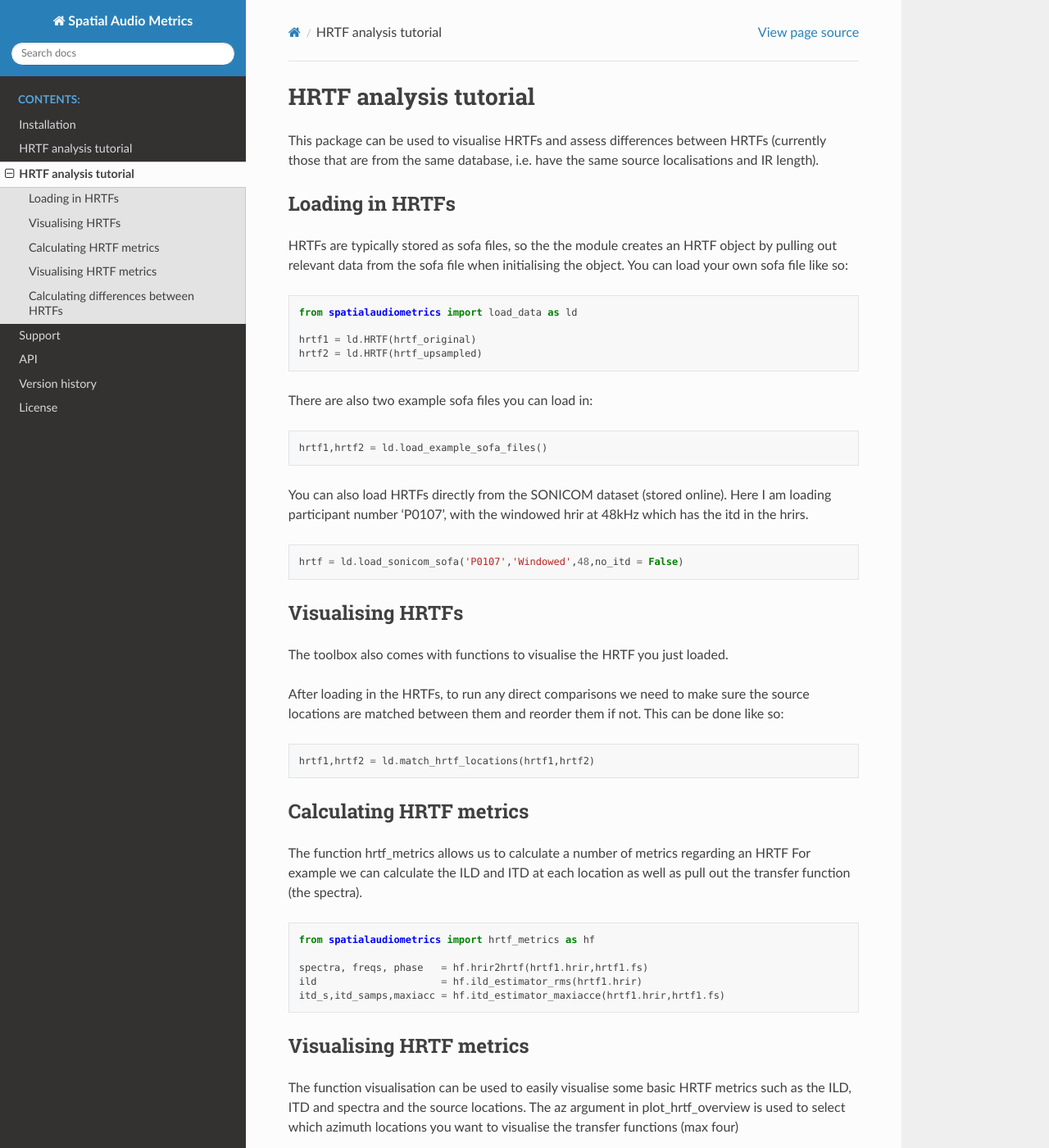
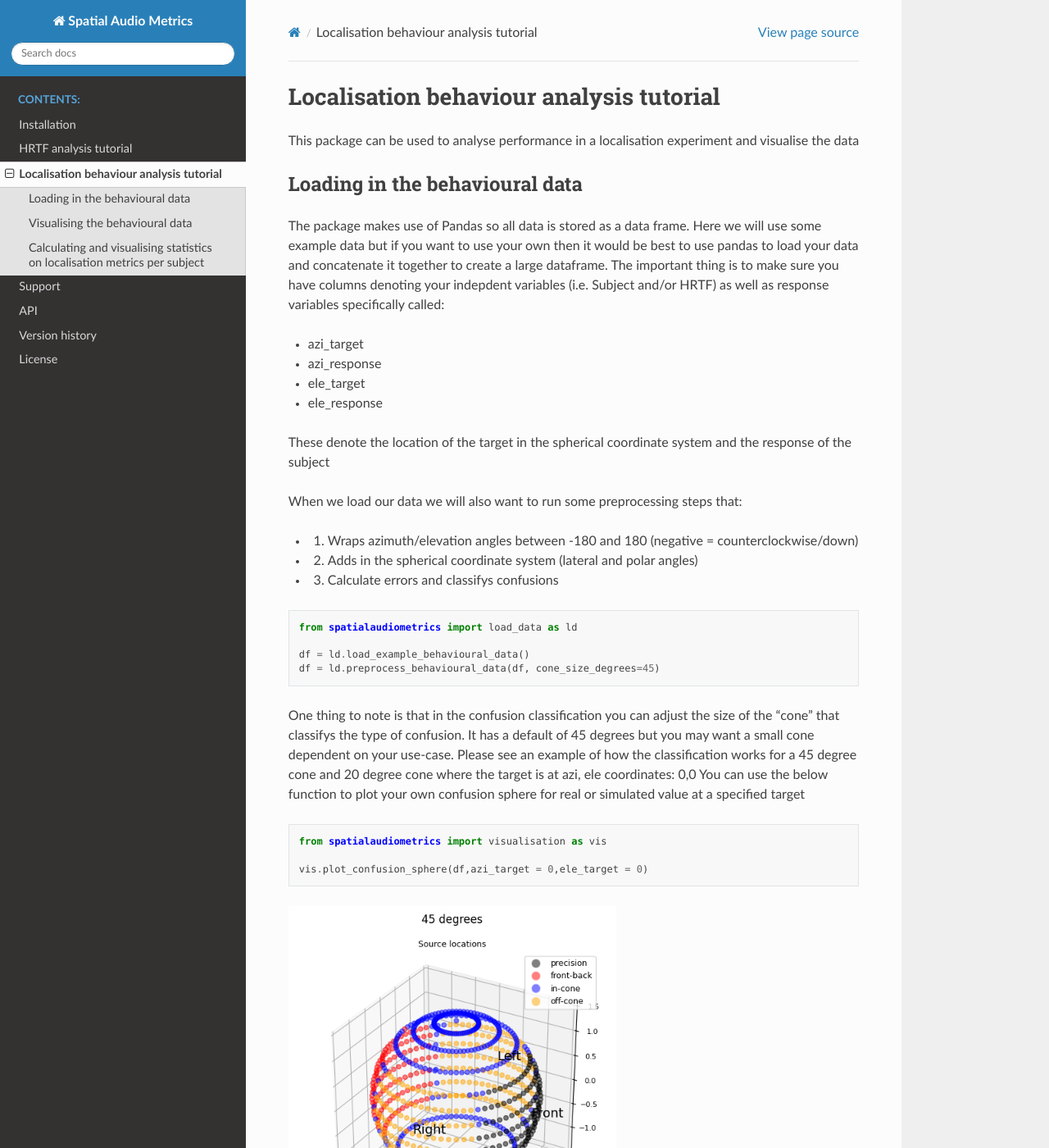
Before and after one commit to Katarina-Poole/Spatial-Audio-Metrics, a Sphinx documentation site: the page built from docs/perception_tutorial.rst, in a window 1280 px wide and 1400 px high. Shown: the whole window at 82% size. Built offline with Sphinx 7.4.7 and the Read the Docs theme 3.1.0, drawn with Linux system fonts in a browser that asks for light colours; some of the changed text lies outside the part shown.

Commit message:
Added in perception analysis tutorial

```diff
--- a/docs/perception_tutorial.rst
+++ b/docs/perception_tutorial.rst
@@ -1,82 +1,116 @@
-HRTF analysis tutorial
+Localisation behaviour analysis tutorial
 =================================================
 
-This package can be used to visualise HRTFs and assess differences between HRTFs (currently those that are from the same database, i.e. have the same source localisations and IR length).
+This package can be used to analyse performance in a localisation experiment and visualise the data
 
-Loading in HRTFs
-----------------------
+Loading in the behavioural data
+----------------------------------
 
-HRTFs are typically stored as sofa files, so the the module creates an HRTF object by pulling out relevant data from the sofa file when initialising the object. You can load your own sofa file like so:
+The package makes use of Pandas so all data is stored as a data frame. Here we will use some example data but if you want to use your own then it would be best to use pandas to load your data and concatenate it together to create a large dataframe.
+The important thing is to make sure you have columns denoting your indepdent variables (i.e. Subject and/or HRTF) as well as response variables specifically called:
+
+- azi_target
+- azi_response
+- ele_target
+- ele_response
+
+These denote the location of the target in the spherical coordinate system and the response of the subject
+
+When we load our data we will also want to run some preprocessing steps that:
+
+- 1. Wraps azimuth/elevation angles between -180 and 180 (negative = counterclockwise/down)
+- 2. Adds in the spherical coordinate system (lateral and polar angles)
+- 3. Calculate errors and classifys confusions
 
 .. code-block:: python
 
     from spatialaudiometrics import load_data as ld
 
-    hrtf1 = ld.HRTF(hrtf_original)
-    hrtf2 = ld.HRTF(hrtf_upsampled)
-
-There are also two example sofa files you can load in:
-
-.. code-block:: python
-
-    hrtf1,hrtf2 = ld.load_example_sofa_files()
-
-You can also load HRTFs directly from the SONICOM dataset (stored online). Here I am loading participant number 'P0107', with the windowed hrir at 48kHz which has the itd in the hrirs.
-
-.. code-block:: python
-
-    hrtf = ld.load_sonicom_sofa('P0107','Windowed',48,no_itd = False)
-
-Visualising HRTFs
------------------------------------------
-The toolbox also comes with functions to visualise the HRTF you just loaded.
+    df = ld.load_example_behavioural_data()
+    df = ld.preprocess_behavioural_data(df, cone_size_degrees=45)
 
 
-
-After loading in the HRTFs, to run any direct comparisons we need to make sure the source locations are matched between them and reorder them if not. This can be done like so:
-
-.. code-block:: python
-
-    hrtf1,hrtf2 = ld.match_hrtf_locations(hrtf1,hrtf2)
-
-Calculating HRTF metrics
------------------------------------------
-The function hrtf_metrics allows us to calculate a number of metrics regarding an HRTF
-For example we can calculate the ILD and ITD at each location as well as pull out the transfer function (the spectra).
-
-.. code-block:: python
-
-    from spatialaudiometrics import hrtf_metrics as hf
-
-    spectra, freqs, phase   = hf.hrir2hrtf(hrtf1.hrir,hrtf1.fs)
-    ild                     = hf.ild_estimator_rms(hrtf1.hrir)
-    itd_s,itd_samps,maxiacc = hf.itd_estimator_maxiacce(hrtf1.hrir,hrtf1.fs)
-
-
-Visualising HRTF metrics
------------------------------------------
-The function visualisation can be used to easily visualise some basic HRTF metrics such as the ILD, ITD and spectra and the source locations. The az argument in plot_hrtf_overview is used to select which azimuth locations you want to visualise the transfer functions (max four)
+One thing to note is that in the confusion classification you can adjust the size of the "cone" that classifys the type of confusion. It has a default of 45 degrees but you may want a small cone dependent on your use-case.
+Please see an example of how the classification works for a 45 degree cone and 20 degree cone where the target is at azi, ele coordinates: 0,0
+You can use the below function to plot your own confusion sphere for real or simulated value at a specified target
 
 .. code-block:: python
 
     from spatialaudiometrics import visualisation as vis
 
-    vis.plot_itd_overview(hrtf1)
-    vis.plot_ild_overview(hrtf1)
-    vis.plot_tf_overview(hrtf1,az = [0,90,180,270])
-    vis.plot_source_locations(hrtf1.locs)
+    vis.plot_confusion_sphere(df,azi_target = 0,ele_target = 0)
 
-Calculating differences between HRTFs
------------------------------------------
+.. image:: ../images/example_classification_45.png
+   :width: 400
+.. image:: ../images/example_classification_20.png
+   :width: 400
 
-Then to calculate differences between the hrtfs we can use the following functions:
+
+Visualising the behavioural data
+---------------------------------------
+
+We can plot the raw localisation data when restricted to a certain condition and plane coloured by confusion
 
 .. code-block:: python
 
-    from spatialaudiometrics import hrtf_metrics as hf
+    fig,gs  = vis.create_fig(fig_size = (10,5))
 
-    itd_diff = hf.calculate_itd_difference(hrtf1,hrtf2)
-    ild_diff = hf.calculate_ild_difference(hrtf1,hrtf2)
-    lsd,lsd_mat = hf.calculate_lsd_across_locations(hrtf1.hrir,hrtf2.hrir,hrtf1.fs)
+    df2     = df.loc[(df.HRTFidx == 2) & (df.ele_target == 0)]
+    axes    = fig.add_subplot(gs[1:11,1:6])
+    vis.plot_raw_localisation(df2,axes,'azi')
+    axes.set_title('Lateral plane (elevation = 0)')
 
-This will give you single values (averaged across source positions and/or frequency).
+    df2     = df.loc[(df.HRTFidx == 2) & (df.lat_target == 0)]
+    axes    = fig.add_subplot(gs[1:11,7:12])
+    vis.plot_raw_localisation(df2,axes,'pol')
+    axes.set_title('Medial plane (azimuth = 0)')
+
+.. image:: ../images/example_raw_localisation_data.png
+   :width: 800
+
+
+Calculating and visualising statistics on localisation metrics per subject
+-------------------------------------------------------------------------------------
+
+You may want to calculate and visualise the statistics of each metric across subjects
+
+N.B: The example plots from now on wont use the example data loaded before as the research is still ongoing and to create these plots multiple subjects are required.
+
+Here we can use pandas groupby function to get the median for each subject x HRTF, plot this and the errorbars across subjects (mean and s.e.)
+We can then run stats (checking for normality) and then running the appropriate pairwise comparisons and plotting this on the graph
+The terminal will print out the results from the statistics
+
+.. code-block:: python
+
+    from spatialaudiometrics import statistics as sts
+
+    df2 = df.groupby(['HRTFidx','subject']).median().reset_index()
+    sns.stripplot(data=df2, x="HRTFidx", y="great_circle_error", hue = 'subject',size = 6, palette = "crest", alpha = 0.6)
+    vis.plot_error_bar(axes,df2,"HRTFidx","great_circle_error","subject")
+    axes.set_ylabel('Great circle error (°)')
+    axes.set_title('Median across locations for subject')
+
+    # Run stats
+    stats       = sts.repeated_measures_anova(df2,'great_circle_error','subject',['HRTFidx'])
+    if stats == None:
+        stats   = sts.run_friedman_test(df,'great_circle_error','subject',['HRTFidx'])
+
+    # Plot stats
+    vis.plot_sig_bars_pairwise(axes,stats[1])
+
+    axes.set_xlabel('HRTF')
+    vis.finish_axes(axes)
+
+.. image:: ../images/example_great_circle_error.png
+   :width: 300
+
+
+This was just on a per trial metrics such as great circle error but you can also run the above on per subject metrics (aka % of front back confusions)
+
+To get the per subject metrics use the below function (where the last arguments specify your grouping variables):
+
+.. code-block:: python
+
+    from spatialaudiometrics import localisation_metrics as lm
+
+    error_df = lm.calculate_localisation_error(df,'subject','HRTFidx')
```
Also changed, not shown: docs/versionhistory.rst (+3 -4 lines), noodle.py (deleted, +0 -11 lines), images/example_classification_20.png (added), images/example_classification_45.png (added), images/example_great_circle_error.png (added), images/example_raw_localisation_data.png (added), 4 other files.
